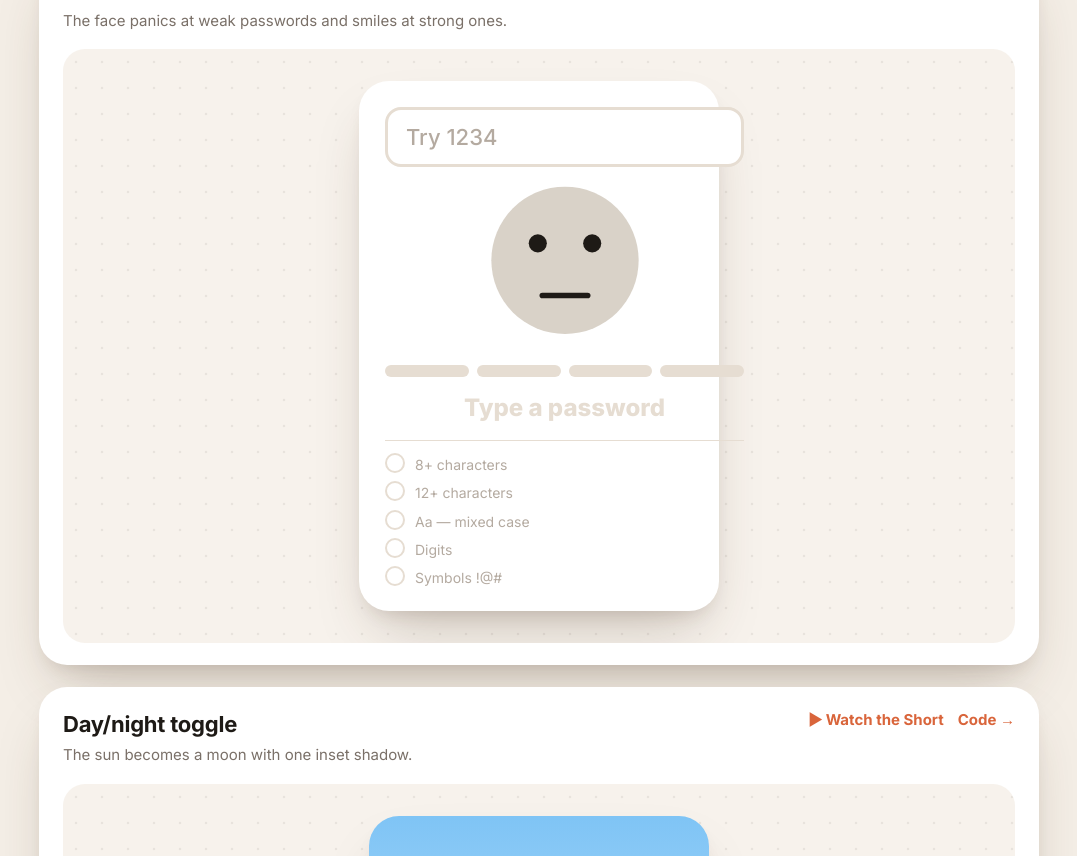
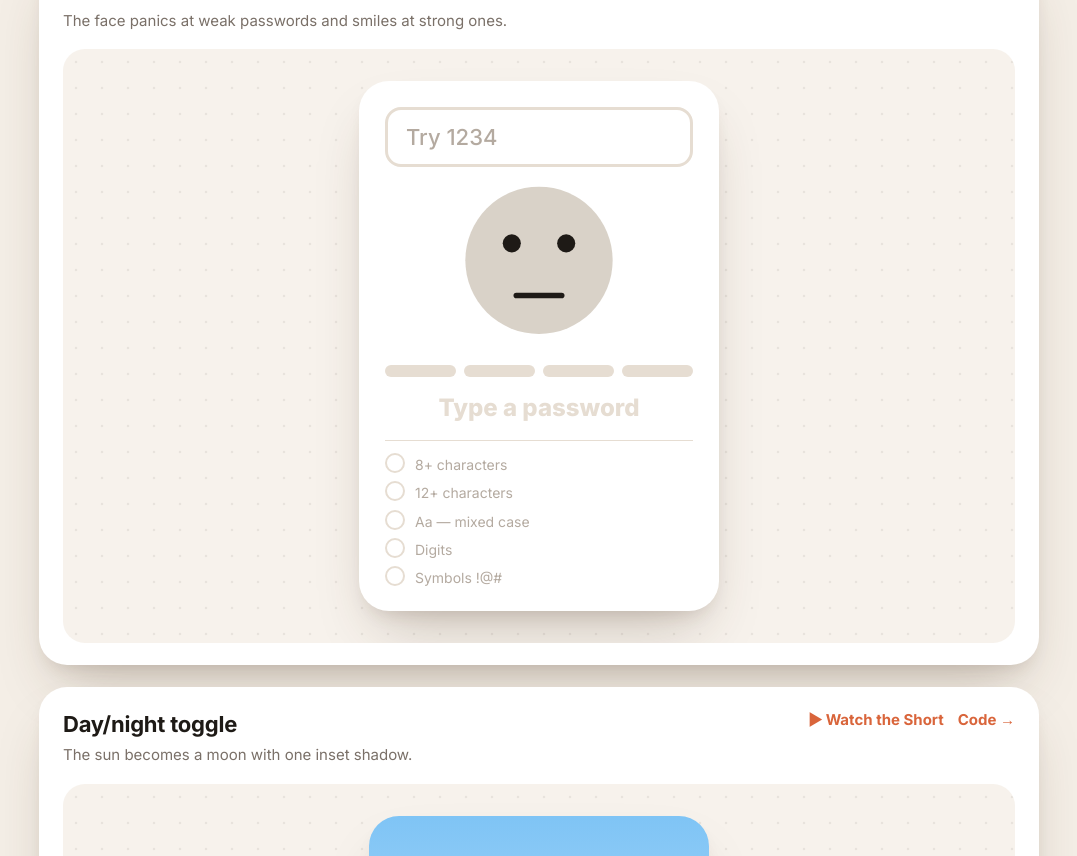
Before and after one commit to ArthurKrantsevich/neuropilot-components, a React (Vite) app: page / in a window 1280 px wide. Shown: the part 3617-4473 px from the top of the page, without its empty margins (101-1178 px from the left). Built offline with nearby package versions, Linux system fonts and the light colour scheme.

Commit message:
README: full guide — preview, live demo link, usage and how it works for every component; new link to the card → page Short; password field width fix

```diff
--- a/src/App.tsx
+++ b/src/App.tsx
@@ -63,7 +63,7 @@ const CardsDemo = ({ lang, animate = true }: { lang: Lang; animate?: boolean })
 );
 
 const ITEMS: { id: string; name: L; about: L; short: string; file: string; demo: (lang: Lang) => ReactNode }[] = [
-  { id: "card", name: { ru: "Карточка → страница", en: "Card → page" }, about: { ru: "Картинка и заголовок перелетают на новую страницу. View Transitions API, без библиотек.", en: "The image and title fly into the new page. View Transitions API, no libraries." }, short: "jIj0fpT2fFY", file: "card-transition", demo: (lang) => <Phone><CardsDemo lang={lang} /></Phone> },
+  { id: "card", name: { ru: "Карточка → страница", en: "Card → page" }, about: { ru: "Картинка и заголовок перелетают на новую страницу. View Transitions API, без библиотек.", en: "The image and title fly into the new page. View Transitions API, no libraries." }, short: "uSJSuY8HpK0", file: "card-transition", demo: (lang) => <Phone><CardsDemo lang={lang} /></Phone> },
   { id: "island", name: { ru: "Dynamic Island", en: "Dynamic Island" }, about: { ru: "Капсула превращается в таймер, плеер и звонок. Пружина — CSS linear().", en: "The pill morphs into a timer, a player and a call. The spring is CSS linear()." }, short: "BJfNxnVbyAA", file: "dynamic-island", demo: (lang) => <div className="iphone-frame island-scale"><IslandPhone text={ISLAND[lang]} /></div> },
   { id: "range-picker", name: { ru: "Выбор диапазона дат", en: "Date range picker" }, about: { ru: "Два месяца, подсветка при наведении, лента месяцев, пресеты.", en: "Two months, hover preview, sliding months, presets." }, short: "qNPflv57UsI", file: "range-picker", demo: (lang) => <RangeDemo lang={lang} /> },
   { id: "magnetic", name: { ru: "Магнитная кнопка", en: "Magnetic button" }, about: { ru: "Тянется за курсором и пружинит обратно.", en: "Follows the cursor and springs back." }, short: "38HDRVJWjA8", file: "MagneticButton.tsx", demo: (lang) => <Duel lang={lang} /> },
--- a/src/gallery.css
+++ b/src/gallery.css
@@ -69,8 +69,8 @@ button:focus-visible, a:focus-visible, input:focus-visible { outline: 2px solid
 .tilt-glare { position: absolute; inset: 0; background: radial-gradient(circle at var(--gx, 50%) var(--gy, 50%), rgb(255 255 255 / 0.55), transparent 55%); mix-blend-mode: soft-light; pointer-events: none; }
 
 /* ── поле пароля с лицом ── */
-.pw { width: 360px; padding: 26px 26px 22px; border-radius: 30px; background: #fff; box-shadow: var(--shadow); display: grid; gap: 14px; }
-.pw-input { height: 60px; border-radius: 16px; border: 3px solid var(--mood); padding: 0 18px; font: 700 22px "Inter", sans-serif; color: var(--ink); background: #fff; transition: border-color 0.3s; }
+.pw { width: 360px; padding: 26px 26px 22px; border-radius: 30px; background: #fff; box-shadow: var(--shadow); display: grid; grid-template-columns: minmax(0, 1fr); gap: 14px; }
+.pw-input { width: 100%; min-width: 0; height: 60px; border-radius: 16px; border: 3px solid var(--mood); padding: 0 18px; font: 700 22px "Inter", sans-serif; color: var(--ink); background: #fff; transition: border-color 0.3s; }
 .pw-input::placeholder { color: var(--muted); font-weight: 500; }
 .pw-input:focus { outline: none; }
 .pw-face { width: 170px; height: 170px; justify-self: center; }
```
Also changed, not shown: 8 other files (tests, documents, lock files or other folders).
